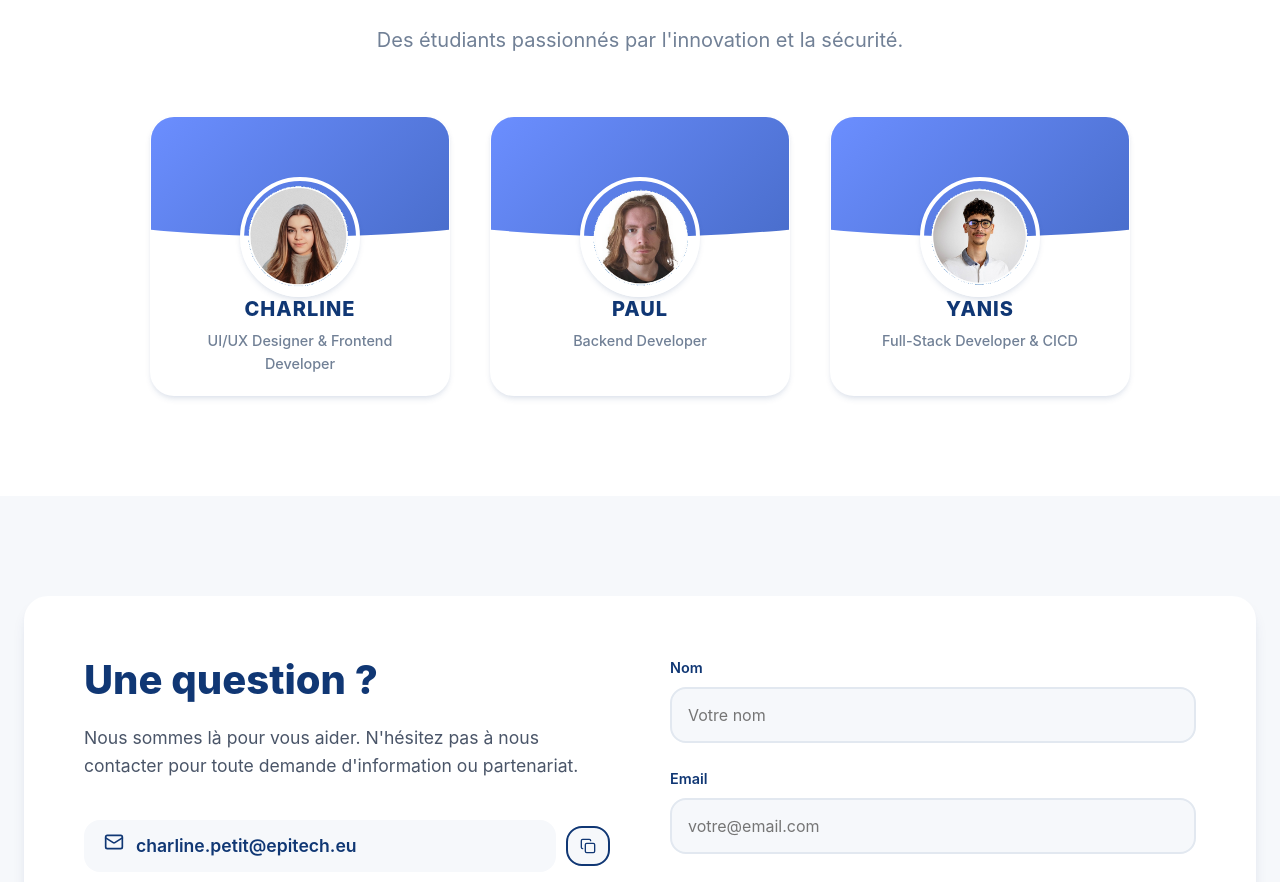
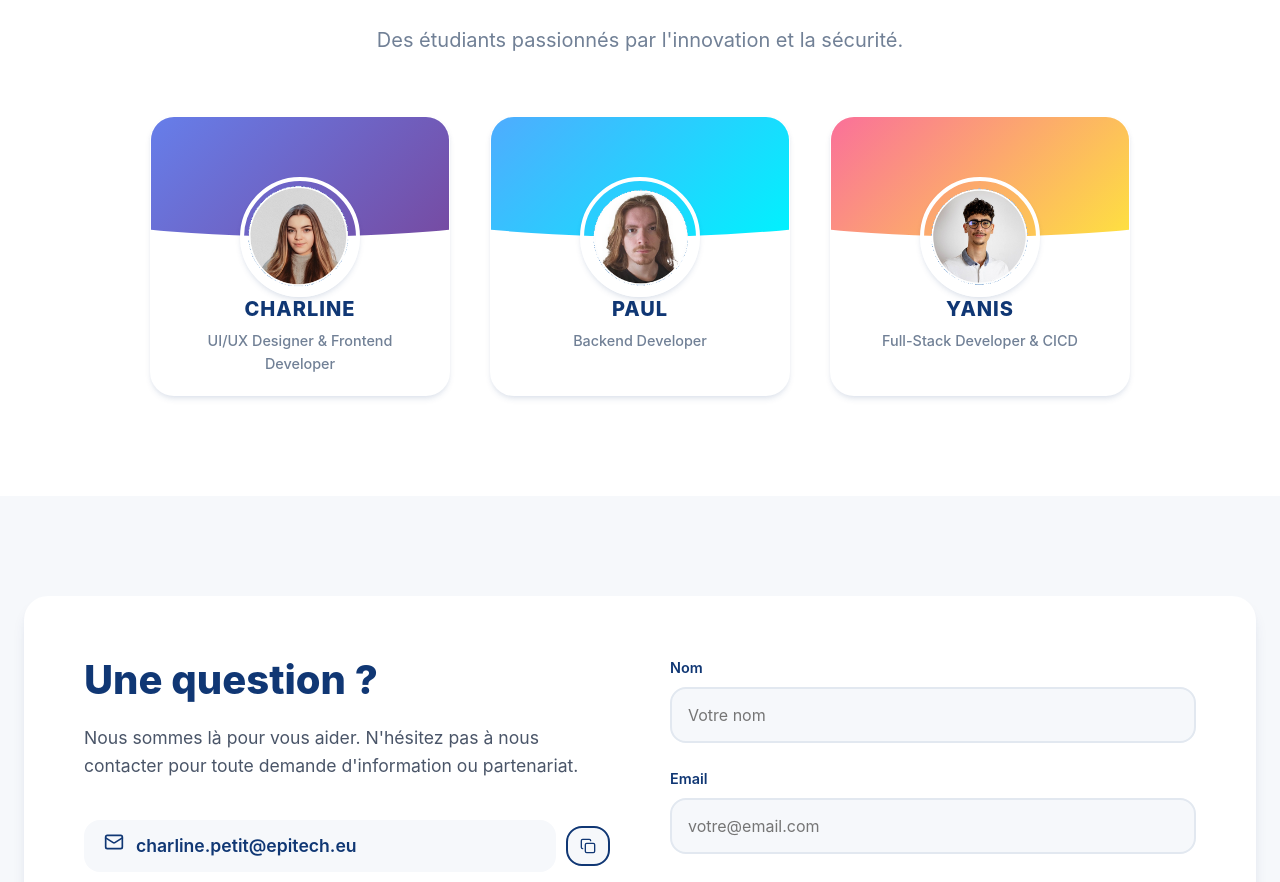
Before and after one commit to charlinecha54/SafeHelp-website, a React (Vite) app: page / in a window 1280 px wide. Shown: the part 9144-10026 px from the top of the page. Built offline with nearby package versions, Linux system fonts and the light colour scheme.

Commit message:
feat: Ajout de fonds personnalisés avec dégradés pour chaque membre de l'équipe

```diff
--- a/src/components/Team.css
+++ b/src/components/Team.css
@@ -50,6 +50,21 @@
     z-index: 0;
 }
 
+/* Fond personnalisé pour Charline - Violet/Rose */
+.team-card:nth-child(1) .team-img-wrapper::before {
+    background: linear-gradient(135deg, #667eea 0%, #764ba2 100%);
+}
+
+/* Fond personnalisé pour Paul - Bleu/Cyan */
+.team-card:nth-child(2) .team-img-wrapper::before {
+    background: linear-gradient(135deg, #4facfe 0%, #00f2fe 100%);
+}
+
+/* Fond personnalisé pour Yanis - Orange/Rouge */
+.team-card:nth-child(3) .team-img-wrapper::before {
+    background: linear-gradient(135deg, #fa709a 0%, #fee140 100%);
+}
+
 .team-avatar {
     width: 120px;
     height: 120px;
```
